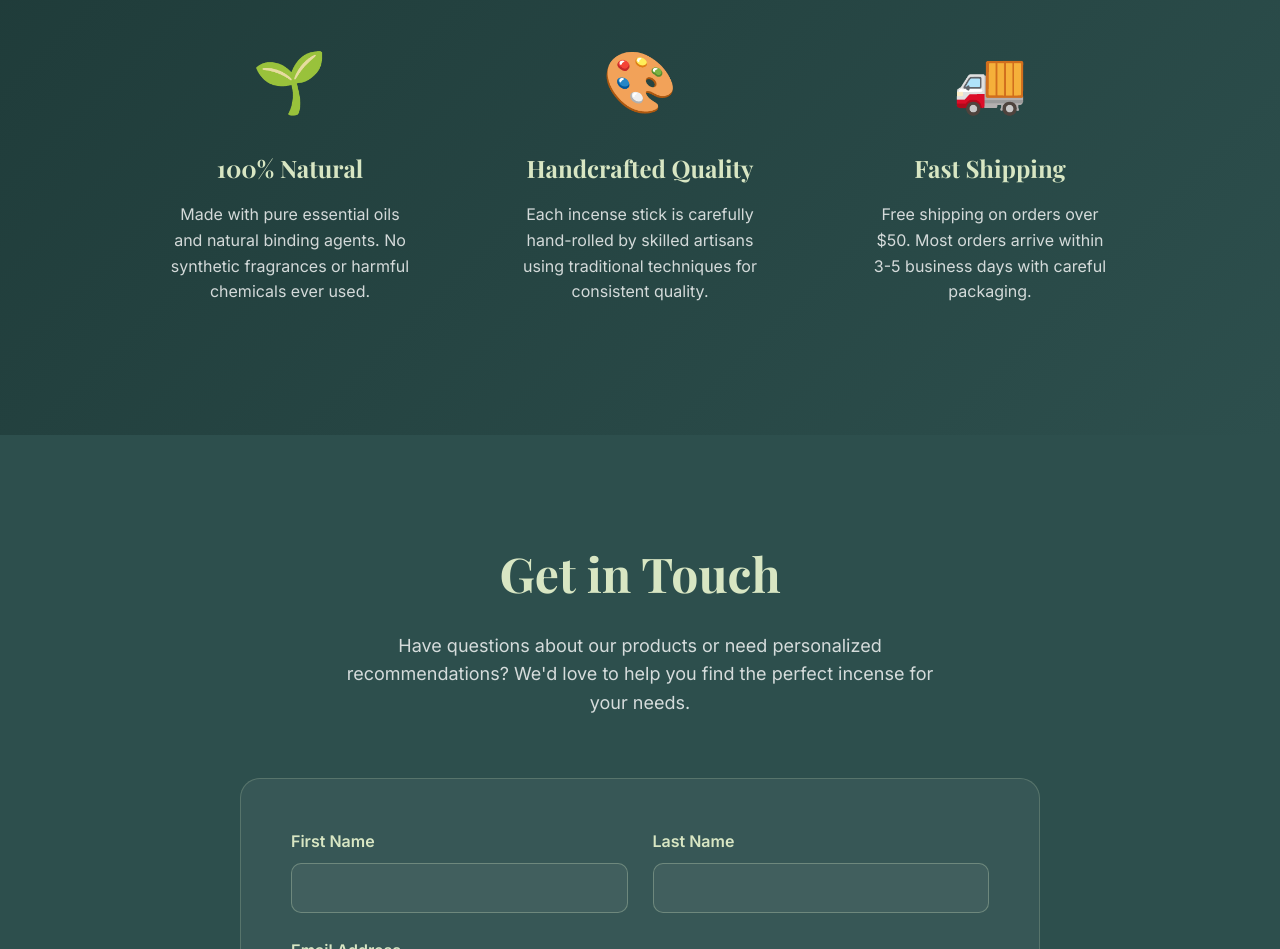
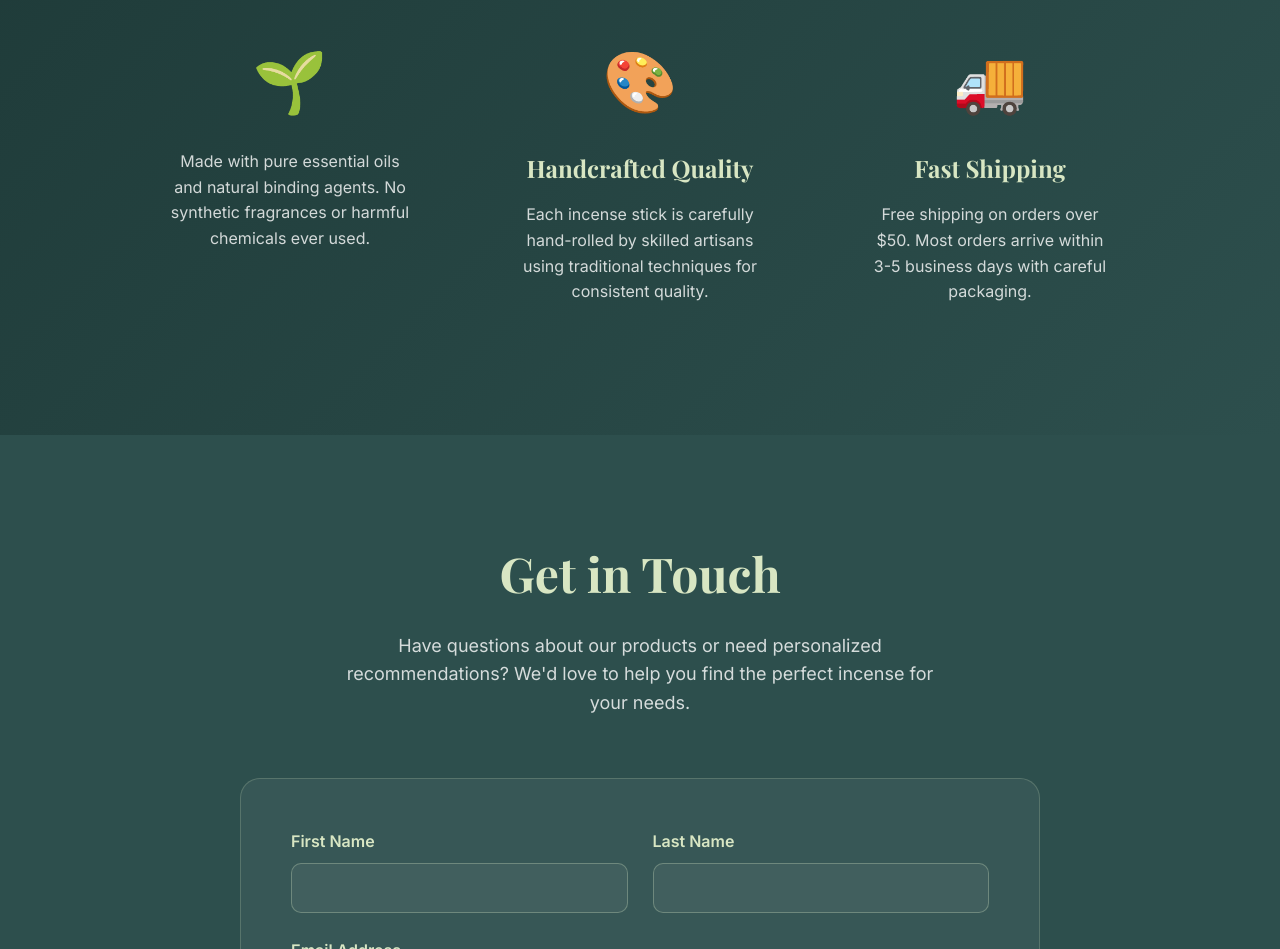
Before and after one commit to sihaan11/fragrista, a plain HTML site: page index.html in a window 1280 px wide. Shown: the part 3671-4620 px from the top of the page. Drawn offline with nearby package versions, Linux system fonts and the light colour scheme.

Commit message:
Update index.html
Signed-off-by: sihaan11 <shariefsihaan@gmail.com>

```diff
--- a/index.html
+++ b/index.html
@@ -709,7 +709,7 @@
         <div class="benefits-grid">
             <div class="benefit">
                 <span class="benefit-icon">🌱</span>
-                <h3>100% Natural</h3>
+                <h3></h3>
                 <p>Made with pure essential oils and natural binding agents. No synthetic fragrances or harmful chemicals ever used.</p>
             </div>
 
```
